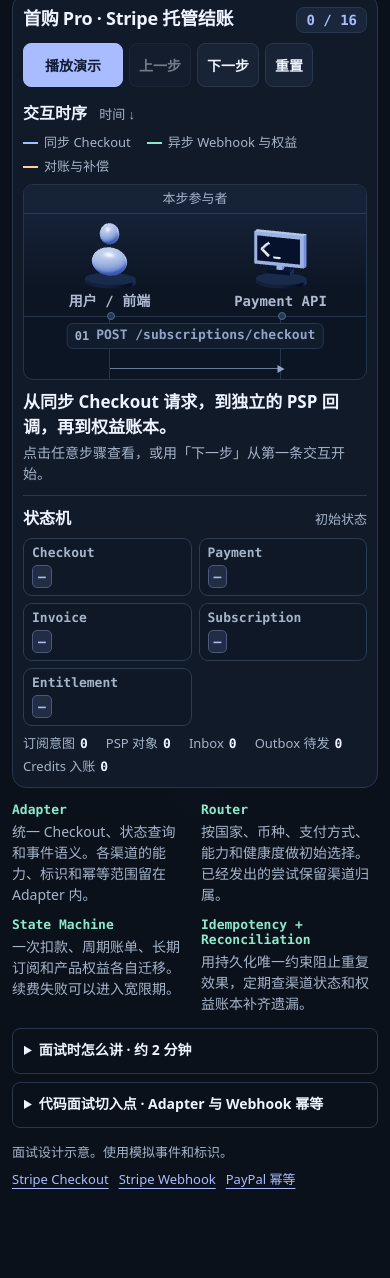
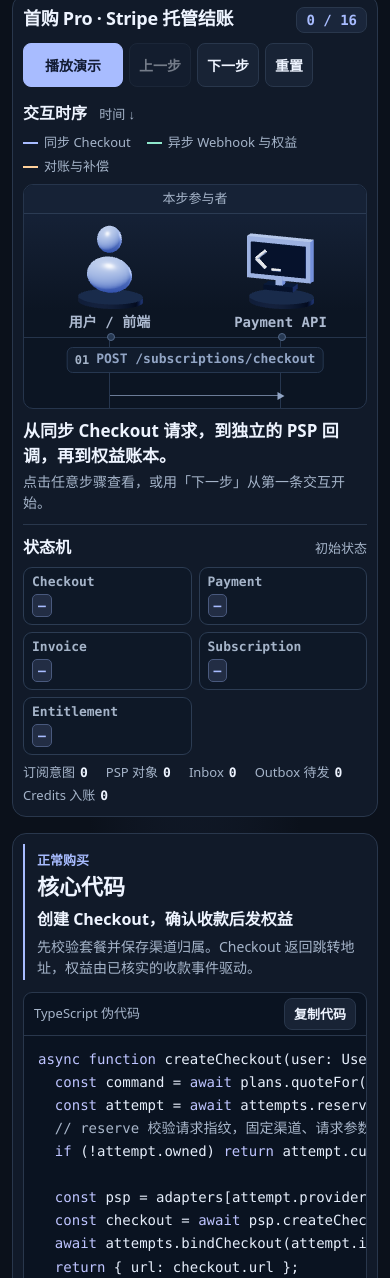
Before and after one commit to kain26/multi-psp-subscription-demo, a plain HTML site: page public/index.html in a window 390 px wide. Shown: the part 178-1456 px from the top of the page. Before the commit the page ends 1392 px from the top, so only its background shows below. Drawn offline with Linux system fonts and the light colour scheme.

Commit message:
Expand the sequence view and add scenario TypeScript examples

```diff
--- a/public/app.js
+++ b/public/app.js
@@ -1,6 +1,7 @@
 import * as THREE from './vendor/three.module.min.js';
 import { base, scenarios } from './scenarios.js';
 import { buildModel } from './models.js';
+import { codeExamples } from './code-examples.js';
 
 const $ = id => document.getElementById(id);
 const reduce = matchMedia('(prefers-reduced-motion: reduce)');
@@ -304,10 +305,42 @@ function goTo(index) {
   previous = undefined;
   render();
 }
+function renderCode() {
+  const { title, point, source } = codeExamples[scenario.id];
+  $('codeScenario').textContent = scenario.name;
+  $('codeTitle').textContent = title;
+  $('codePoint').textContent = point;
+  const fragment = document.createDocumentFragment();
+  const tokens = /(?<comment>\/\/[^\n]*)|(?<string>"[^"\n]*")|(?<keyword>\b(?:async|await|function|const|return|if|throw|new|interface|type|try|catch)\b)|(?<number>\b\d+\b)/g;
+  let offset = 0;
+  for (const match of source.matchAll(tokens)) {
+    const category = Object.keys(match.groups).find(key => match.groups[key] !== undefined);
+    fragment.append(source.slice(offset, match.index), element('span', 'ts-' + category, match[0]));
+    offset = match.index + match[0].length;
+  }
+  fragment.append(source.slice(offset));
+  $('scenarioCode').replaceChildren(fragment);
+  $('codeScroll').scrollTo(0, 0);
+  $('copyCode').textContent = '复制代码';
+}
+const clipboard = navigator.clipboard;
+if (clipboard?.writeText) {
+  $('copyCode').hidden = false;
+  $('copyCode').onclick = async () => {
+    const selected = scenario;
+    try {
+      await clipboard.writeText(codeExamples[selected.id].source);
+      if (scenario === selected) $('copyCode').textContent = '已复制';
+    } catch {
+      if (scenario === selected) $('copyCode').textContent = '复制失败，请手动选取';
+    }
+  };
+}
 function select(index) {
   scenario = scenarios[index];
   Array.from($('scenarios').children).forEach((button, i) => button.setAttribute('aria-pressed', String(i === index)));
   $('scenarioTitle').textContent = scenario.title;
+  renderCode();
   goTo(0);
 }
 function requestFrame() {
@@ -364,7 +397,7 @@ $('next').onclick = stepForward;
 $('reset').onclick = () => goTo(0);
 document.addEventListener('keydown', event => {
   if (event.altKey || event.ctrlKey || event.metaKey ||
-      event.target.closest?.('input, select, textarea, [contenteditable]')) return;
+      event.target.closest?.('input, select, textarea, pre, [contenteditable]')) return;
   if (event.key === 'ArrowRight' && step < scenario.steps.length) stepForward();
   else if (event.key === 'ArrowLeft' && step) goTo(step - 1);
   else if (event.key === ' ' && !event.target.closest?.('button, a, summary')) togglePlay();
--- /dev/null
+++ b/public/code-examples.js
@@ -0,0 +1,198 @@
+// TypeScript-style pseudocode. Repository, adapter and queue methods represent
+// application contracts. Each example focuses on one boundary, not a full service.
+export const codeExamples = {
+  normal: {
+    title: '创建 Checkout，确认收款后发权益',
+    point: '先校验套餐并保存渠道归属。Checkout 返回跳转地址，权益由已核实的收款事件驱动。',
+    source: `async function createCheckout(user: User, req: CheckoutRequest) {
+  const command = await plans.quoteFor(user, req); // 后端查价
+  const attempt = await attempts.reserve(user.id, req.key, command);
+  // reserve 校验请求指纹，固定渠道、请求参数和 PSP key
+  if (!attempt.owned) return attempt.currentResponse;
+
+  const psp = adapters[attempt.provider];
+  const checkout = await psp.createCheckout(attempt.command, attempt.pspKey);
+  await attempts.bindCheckout(attempt.id, checkout);
+  return { url: checkout.url };
+}
+
+async function onProviderEvent(event: ProviderEvent) {
+  const payment = await verifyCollectedPayment(event);
+  if (payment) {
+    return billing.applyPaidAndEnqueueEntitlement(payment);
+  }
+  if (event.kind === "CHECKOUT_COMPLETED") {
+    await attempts.recordCompleted(event);
+  }
+}`,
+  },
+  paypal: {
+    title: '用 Adapter 统一 Stripe 和 PayPal',
+    point: 'Router 只为新尝试选路。Adapter 把渠道标识和授权链接转换为同一种 Checkout 结果。',
+    source: `type Checkout = { providerRef: string; url: string };
+
+interface PaymentProvider {
+  createCheckout(cmd: CheckoutCommand, key: string): Promise<Checkout>;
+}
+
+const paypalAdapter: PaymentProvider = {
+  async createCheckout(cmd, key) {
+    const sub = await paypal.createSubscription({
+      plan_id: planMapping.paypal(cmd.planId),
+      custom_id: cmd.intentId,
+    }, { requestId: key });
+
+    const approval = sub.links.find(link => link.rel === "approve");
+    if (!approval) throw new ProviderProtocolError();
+    return { providerRef: sub.id, url: approval.href };
+  },
+};`,
+  },
+  double: {
+    title: '并发重复点击只创建一次',
+    point: '业务唯一键负责选出执行者。请求指纹防止同一个 key 被用于不同选项或金额。',
+    source: `async function reserve(userId: string, key: string, cmd: Command) {
+  const fingerprint = hashCanonical(cmd);
+  return db.transaction(async tx => {
+    // UNIQUE(user_id, operation, business_key)
+    const row = await tx.attempts.insertOrLoad({
+      userId, operation: "CHECKOUT", key, fingerprint,
+      provider: pickProvider(cmd), pspKey: randomUUID(),
+      command: cmd, status: "CREATING",
+    });
+
+    if (row.fingerprint !== fingerprint) throw new Conflict(409);
+    if (!row.inserted) return reuseOrReportPending(row);
+    return claimFirstExecution(row);
+  });
+}
+// 并发输家读取已有结果或返回处理中。崩溃后由恢复任务接管。`,
+  },
+  timeout: {
+    title: '超时先进入 UNKNOWN',
+    point: '继续核对原渠道。触发跨渠道新尝试前，必须有证据表明旧操作无法再成功。',
+    source: `async function onCheckoutTimeout(id: string) {
+  await attempts.markUnknownAndEnqueueRecoveryIfCreating(id);
+}
+
+async function recoverCheckout(attempt: CheckoutAttempt) {
+  const psp = adapters[attempt.provider];
+  // 优先查已知引用，渠道支持且仍在窗口内才原样重试。
+  const evidence = attempt.providerRef
+    ? await psp.retrieve(attempt.providerRef)
+    : await psp.findByBusinessRef(attempt.intentId);
+
+  if (evidence?.reusable) return attempts.bind(attempt.id, evidence);
+  if (evidence?.cannotComplete) {
+    return attempts.closeWithProof(attempt.id, evidence);
+  }
+  if (psp.canReplayOriginal(attempt)) {
+    return replayAndBind(attempt, psp, attempt.pspKey);
+  }
+  await attempts.keepUnknownAndScheduleReview(attempt.id);
+}`,
+  },
+  duplicates: {
+    title: '两层幂等保护 Credits',
+    point: '同一回调在 Inbox 去重。不同 Event ID 指向同一账单时，账本仍只入账一次。',
+    source: `async function receiveWebhook(req: RawWebhookRequest) {
+  const event = await webhookAdapters[req.provider].verify(req);
+  // UNIQUE(provider, account_id, event_id)
+  await inbox.insertIfAbsent(event); // 使用持久化 Inbox 供 Worker 读取
+  return 200;
+}
+
+async function grantCredits(job: EntitlementJob) {
+  return db.transaction(async tx => {
+    // UNIQUE(subscription_id, invoice_id, credit_type)
+    const inserted = await tx.creditLedger.insertIfAbsent(job);
+    if (inserted) {
+      await tx.balance.add(job.userId, job.amount);
+    }
+  });
+}
+// 消费端在事务成功后 ACK，可安全处理消息重投。`,
+  },
+  reconcile: {
+    title: '丢失靠查单补齐，乱序靠状态机拦截',
+    point: '根据 PSP 当前快照校验业务事实，并复用相同的状态机与发放键。',
+    source: `async function reconcile(attempt: CheckoutAttempt) {
+  const snapshot = await adapters[attempt.provider].retrieveLinked(attempt);
+  const paid = verifyInvoicePayment(snapshot, attempt);
+  if (paid) await applyPaid(paid);
+}
+
+async function applyPaid(paid: VerifiedInvoicePayment) {
+  await db.transaction(async tx => {
+    const invoice = await tx.invoices.lock(paid.invoiceId);
+    // 依据当前账期、业务状态和已处理事实判断合法迁移
+    if (!machine.canApply(invoice, paid)) return;
+
+    await tx.billing.recordPaid(paid);
+    await tx.outbox.insertIfAbsent(entitlementJobFor(paid));
+  });
+}
+// 晚到且含义不明的通知先查 PSP 当前快照，再交给状态机。`,
+  },
+  outbox: {
+    title: '更新订阅与写 Outbox 同事务',
+    point: 'Broker 确认后才标记 sent。确认与写回之间崩溃会导致重投，由消费端幂等兜底。',
+    source: `async function applyPaid(invoice: VerifiedInvoicePayment) {
+  await db.transaction(async tx => {
+    await tx.billing.applyVerifiedPayment(invoice);
+    await tx.outbox.insertIfAbsent(entitlementJobFor(invoice));
+  });
+}
+
+async function relayOnce() {
+  const message = await outbox.claimWithLease();
+  if (!message) return;
+
+  await broker.publishConfirmed(message.id, message.payload);
+  await outbox.markSent(message.id, message.leaseToken);
+}
+// 确认前失败或还没写回 sent 就崩溃，租约过期后重投。
+// 账本仍通过发票与权益类型的唯一键保证一次入账。`,
+  },
+  entitlement: {
+    title: '收款成功，权益失败可补偿',
+    point: '失败只推进权益重试。补偿与原任务共用同一个发票和权益类型键。',
+    source: `async function handleGrant(job: EntitlementJob) {
+  try {
+    await grantCredits(job);
+    await jobs.complete(job.key);
+  } catch (error) {
+    await jobs.persistRetry(job.key, job, nextBackoff(job));
+    // 原消息在重试任务持久化成功后才 ACK。
+  }
+}
+
+async function repairMissingCredits(invoice: VerifiedInvoicePayment) {
+  const job = entitlementJobFor(invoice); // 沿用原业务幂等键
+  if (!await ledger.exists(job.key)) {
+    await jobs.scheduleIfNeeded(job);
+  }
+}
+// 并发补偿最终仍以账本唯一约束为准。`,
+  },
+  renewal: {
+    title: '续费失败分别推进交易与订阅状态',
+    point: '本次 Payment 失败时 Invoice 可保持 OPEN。已发权益按宽限期策略处理。',
+    source: `async function onRenewalFailed(event: VerifiedRenewalFailure) {
+  await db.transaction(async tx => {
+    const invoice = await tx.invoices.lock(event.invoiceId);
+    if (!machine.acceptFailure(invoice, event)) return;
+
+    await tx.payments.markFailed(event.attemptId);
+    if (!invoice.isCurrentCycle || invoice.status !== "OPEN") return;
+    await tx.subscriptions.moveToPastDue(invoice.subscriptionId);
+
+    const until = policy.graceUntil(invoice);
+    if (until) {
+      await tx.entitlements.keepUntil(invoice.subscriptionId, until);
+    }
+  });
+}
+// 成功续费经过独立的收款验证，再发放下一周期 Credits。`,
+  },
+};
--- a/public/index.html
+++ b/public/index.html
@@ -41,6 +41,18 @@
 <div class="metrics" id="metrics" aria-label="持久化计数"></div>
 </section>
 </section>
+<section class="implementation" aria-labelledby="implementationTitle">
+<div class="implementation-notes">
+<p id="codeScenario" class="code-scenario"></p>
+<h2 id="implementationTitle">核心代码</h2>
+<h3 id="codeTitle"></h3>
+<p id="codePoint"></p>
+</div>
+<div class="implementation-editor">
+<div class="editor-bar"><span>TypeScript 伪代码</span><button id="copyCode" type="button" hidden>复制代码</button></div>
+<pre id="codeScroll" tabindex="0" aria-label="当前场景的 TypeScript 伪代码"><code id="scenarioCode"></code></pre>
+</div>
+</section>
 <section class="principles">
 <article><h2>Adapter</h2><p>统一 Checkout、状态查询和事件语义。各渠道的能力、标识和幂等范围留在 Adapter 内。</p></article>
 <article><h2>Router</h2><p>按国家、币种、支付方式、能力和健康度做初始选择。已经发出的尝试保留渠道归属。</p></article>
@@ -48,21 +60,12 @@
 <article><h2>Idempotency + Reconciliation</h2><p>用持久化唯一约束阻止重复效果，定期查渠道状态和权益账本补齐遗漏。</p></article>
 </section>
 <details class="interview">
-<summary>面试时怎么讲 · 约 2 分钟</summary>
-<div class="talk">
-<p>如果设计一套多渠道订阅支付，我会先定义统一 Payment API 和 PaymentProvider 接口。用户提交套餐后，服务端校验身份和价格，创建本地订阅意图。Router 按国家、币种、支付方式和渠道能力选择 PSP，再由对应 Adapter 创建托管 Checkout 并保存映射。</p>
-<p>创建 Checkout 的同步请求返回跳转地址。Webhook 走独立入口，验签后写入 Inbox，Worker 将不同渠道的消息转成统一事件。确认实际收款后，Billing 更新 Payment、Invoice 和 Subscription，权益服务按发票与类型幂等发放 Credits。</p>
-<p>异常里我重点看三件事。第一，同一业务请求靠业务幂等键、数据库唯一约束和渠道幂等防重复创建。第二，渠道超时代表结果未知，应固定原渠道，用原 key 重试或查询，确认旧操作终态后再决定是否换渠道。第三，Webhook 可能重复、丢失或乱序，所以我要有 Inbox、合法状态迁移和对账。</p>
-<p>如果支付状态已经提交但权益任务没发出去，我把状态更新和 Outbox 放在同一个数据库事务，由 Relay 重试投递。消息可能重复，消费端继续凭账本唯一约束保证一次业务效果。最后对账比较 PSP、发票和已发权益，补齐长期卡住的任务。</p>
-</div>
-</details>
-<details class="interview">
 <summary>代码面试切入点 · Adapter 与 Webhook 幂等</summary>
 <div class="talk"><p>定义 <code>PaymentProvider.createCheckout(command, key)</code>、<code>retrieve(ref)</code> 和事件转换接口。用两个假的 Adapter 验证同一用例能够切换渠道，并测试超时映射为 <code>UNKNOWN</code>。</p><p>给 Webhook Inbox 加渠道事件唯一键，给权益账本加业务唯一键。测试同事件重复、不同事件指向同一发票、提交后重投，以及同一业务 key 更改参数时应拒绝。</p></div>
 </details>
 <footer>
 <p>面试设计示意。使用模拟事件和标识。</p>
-<div><a href="https://docs.stripe.com/checkout/fulfillment">Stripe Checkout</a><a href="https://docs.stripe.com/webhooks">Stripe Webhook</a><a href="https://developer.paypal.com/api/rest/reference/idempotency/">PayPal 幂等</a></div>
+<div><a href="https://docs.stripe.com/checkout/fulfillment">Stripe Checkout</a><a href="https://docs.stripe.com/webhooks">Stripe Webhook</a><a href="https://developer.paypal.com/api/rest/reference/idempotency/">PayPal 幂等</a><a href="https://docs.stripe.com/api/idempotent_requests">Stripe 幂等</a><a href="https://docs.aws.amazon.com/prescriptive-guidance/latest/cloud-design-patterns/transactional-outbox.html">Transactional Outbox</a></div>
 </footer>
 </main>
 <script type="module" src="./app.js"></script>
--- a/public/style.css
+++ b/public/style.css
@@ -35,12 +35,12 @@ kbd,code {font-family:var(--mono)}
 .paths li:nth-child(2) i {background:var(--green)}
 .paths li:nth-child(3) i {background:var(--amber)}
 
-.diagram {--columns:10;border:1px solid #26354c;border-radius:10px;background:#0c1523;overflow:hidden}
+.diagram {--columns:10;--row-height:53px;--signal-y:40px;border:1px solid #26354c;border-radius:10px;background:#0c1523;overflow:hidden}
 .actor-groups,.actors,.flat-icons {display:grid;grid-template-columns:repeat(var(--columns),minmax(0,1fr))}
 .actor-groups {background:#162236;border-bottom:1px solid #2b3b53;text-align:center}
 .actor-groups span {padding:4px 3px;color:var(--muted);font-size:13px}
 .actor-groups span+span {border-left:1px solid #2e3d55}
-.scene {position:relative;height:clamp(65px,9vh,94px);margin:0;background:linear-gradient(180deg,#152136,#0c1523)}
+.scene {position:relative;height:clamp(92px,11.5vh,128px);margin:0;background:linear-gradient(180deg,#152136,#0c1523)}
 .scene canvas,.flat-icons {display:block;width:100%;height:100%}
 .flat-icons {display:grid;place-items:center}
 .flat-icon {width:38px;color:var(--blue)}
@@ -50,29 +50,29 @@ kbd,code {font-family:var(--mono)}
 .actor::after {position:absolute;bottom:-4px;left:calc(50% - 3px);z-index:2;width:6px;height:6px;border:1px solid #526786;border-radius:50%;background:#263852;content:""}
 .actor[data-active=true]::after {background:var(--blue);border-color:var(--blue)}
 
-.timeline {position:relative;min-height:172px;padding:3px 0 1px;border-top:1px solid #25344b;background-image:linear-gradient(90deg,transparent calc(50% - .5px),#26364f calc(50% - .5px),#26364f calc(50% + .5px),transparent calc(50% + .5px));background-size:calc(100% / var(--columns)) 100%}
+.timeline {position:relative;min-height:calc(4 * var(--row-height) + 4px);padding:3px 0 1px;border-top:1px solid #25344b;background-image:linear-gradient(90deg,transparent calc(50% - .5px),#26364f calc(50% - .5px),#26364f calc(50% + .5px),transparent calc(50% + .5px));background-size:calc(100% / var(--columns)) 100%}
 .sectionHead h3 small {margin-left:8px;font-size:13px;font-weight:500;color:var(--muted)}
-.sequence-row {position:relative;height:42px;--pulse:var(--blue)}
+.sequence-row {position:relative;height:var(--row-height);--pulse:var(--blue)}
 .sequence-row[data-tone=green] {--pulse:var(--green)}
 .sequence-row[data-tone=amber] {--pulse:var(--amber)}
 .sequence-row[data-tone=pink] {--pulse:var(--pink)}
 .sequence-row:not([data-active=true]) {--pulse:#8c9bb4}
 .sequence-row[data-preview=true] {--pulse:#92a5c5}
 .sequence-row[data-active=true] {background:#a8bcff0b}
-.operation {position:absolute;top:3px;left:clamp(165px,calc(var(--left) + var(--width) / 2),calc(100% - 165px));transform:translateX(-50%);display:flex;align-items:center;gap:7px;max-width:calc(100% - 18px);min-height:24px;line-height:1.15;padding:3px 7px;border:1px solid #263750;border-radius:6px;background:#111c2d;color:var(--pulse);white-space:nowrap}
+.operation {position:absolute;top:6px;left:clamp(165px,calc(var(--left) + var(--width) / 2),calc(100% - 165px));transform:translateX(-50%);display:flex;align-items:center;gap:7px;max-width:calc(100% - 18px);min-height:24px;line-height:1.15;padding:3px 7px;border:1px solid #263750;border-radius:6px;background:#111c2d;color:var(--pulse);white-space:nowrap}
 .operation:hover {background:#22304a}
 .operation code {font-size:13px;overflow:hidden;text-overflow:ellipsis}
 .message-provider {font-size:12px;font-weight:720;color:var(--blue)}
 .ordinal {font:650 12px var(--mono);color:var(--muted)}
 .sequence-row[data-active=true] .operation {color:var(--text);border-color:color-mix(in srgb,var(--pulse) 56%,#25354f)}
 .sequence-row[data-active=true] .ordinal {color:var(--pulse)}
-.message-line {position:absolute;top:32px;left:var(--left);width:var(--width);border-top:1px solid var(--pulse);opacity:.72}
+.message-line {position:absolute;top:var(--signal-y);left:var(--left);width:var(--width);border-top:1px solid var(--pulse);opacity:.72}
 .sequence-row[data-active=true] .message-line {border-width:2px;opacity:1}
 .sequence-row[data-lost=true] .message-line {border-top-style:dashed}
-.terminus {position:absolute;top:29px;left:var(--end);transform:translateX(-50%);border-block:4px solid transparent;border-left:7px solid var(--pulse)}
+.terminus {position:absolute;top:calc(var(--signal-y) - 3px);left:var(--end);transform:translateX(-50%);border-block:4px solid transparent;border-left:7px solid var(--pulse)}
 .sequence-row[data-direction=left] .terminus {transform:translateX(-50%) rotate(180deg)}
-.sequence-row[data-lost=true] .terminus {top:23px;border:0;color:var(--pulse);transform:translateX(-50%);font:700 19px var(--mono)}
-.message-dot {position:absolute;z-index:3;top:28px;left:var(--start);transform:translateX(-50%);width:9px;height:9px;border-radius:50%;border:1px solid #f2f5ff;background:var(--pulse);box-shadow:0 0 8px var(--pulse);pointer-events:none}
+.sequence-row[data-lost=true] .terminus {top:calc(var(--signal-y) - 9px);border:0;color:var(--pulse);transform:translateX(-50%);font:700 19px var(--mono)}
+.message-dot {position:absolute;z-index:3;top:calc(var(--signal-y) - 4px);left:var(--start);transform:translateX(-50%);width:9px;height:9px;border-radius:50%;border:1px solid #f2f5ff;background:var(--pulse);box-shadow:0 0 8px var(--pulse);pointer-events:none}
 .event {padding:9px 0 11px;min-height:65px}
 .event strong {display:block;font-size:17px}
 .event p {font-size:14px;color:var(--muted);margin-top:2px;max-width:105ch;overflow-wrap:anywhere}
@@ -98,6 +98,22 @@ kbd,code {font-family:var(--mono)}
 @keyframes metric-in {from{transform:translateY(-4px)}}
 @media(prefers-reduced-motion:reduce) {.state-node,.metric b {animation:none!important}}
 
+.implementation {display:grid;grid-template-columns:minmax(175px,1fr) minmax(0,3fr);gap:24px;align-items:start;margin:16px 0 20px;padding:16px;border:1px solid var(--line);border-radius:14px;background:var(--panel)}
+.implementation-notes {border-left:2px solid var(--blue);padding:2px 0 2px 12px}
+.implementation-notes .code-scenario {color:var(--blue);font-size:13px;font-weight:700}
+.implementation-notes h2 {font-size:22px;line-height:1.25;margin:3px 0 12px}
+.implementation-notes h3 {font-size:16px}
+.implementation-notes p {font-size:14px;color:var(--muted);margin-top:5px}
+.implementation-editor {min-width:0;border:1px solid var(--line);border-radius:9px;background:#0a1321}
+.editor-bar {display:flex;align-items:center;justify-content:space-between;gap:8px;min-height:43px;padding:4px 10px;border-bottom:1px solid var(--line);color:var(--muted);font-size:13px}
+.editor-bar button {min-height:32px;padding:4px 9px;font-size:13px}
+.implementation-editor pre {margin:0;padding:12px 14px;overflow:auto;color:#e6eefb;font:14px/1.65 var(--mono);tab-size:2}
+.implementation-editor pre:focus-visible {outline:2px solid var(--blue);outline-offset:-2px}
+.ts-keyword {color:#bec4ff}
+.ts-comment {color:#a9b7cb}
+.ts-string {color:var(--green)}
+.ts-number {color:var(--amber)}
+
 .principles {display:grid;grid-template-columns:repeat(4,minmax(0,1fr));gap:12px;margin:14px 0}
 .principles h2 {margin:0 0 4px;font:750 13px var(--mono);color:var(--green);overflow-wrap:anywhere}
 .principles p {font-size:14px}
@@ -120,14 +136,15 @@ footer a {color:var(--blue);margin-right:10px;text-underline-offset:4px}
   .controls button {min-height:44px;padding-inline:9px}
   .shortcuts {display:none}
   .actor {font-size:14px}
-  .timeline {min-height:62px}
-  .sequence-row {height:58px}
+  .diagram {--row-height:66px;--signal-y:54px}
+  .timeline {min-height:calc(var(--row-height) + 4px)}
   .operation {left:50%;min-height:26px;white-space:normal;text-align:left;width:max-content}
   .operation code {overflow-wrap:anywhere}
-  .message-line {top:48px}
-  .terminus {top:45px}
-  .sequence-row[data-lost=true] .terminus {top:39px}
-  .message-dot {top:44px}
   .event {min-height:0}
   .status,.principles {grid-template-columns:repeat(2,minmax(0,1fr))}
 }
+
+@media(max-width:680px) {
+  .implementation {grid-template-columns:1fr;gap:12px;padding:10px}
+  .implementation-notes h2 {margin-bottom:6px}
+}
```
